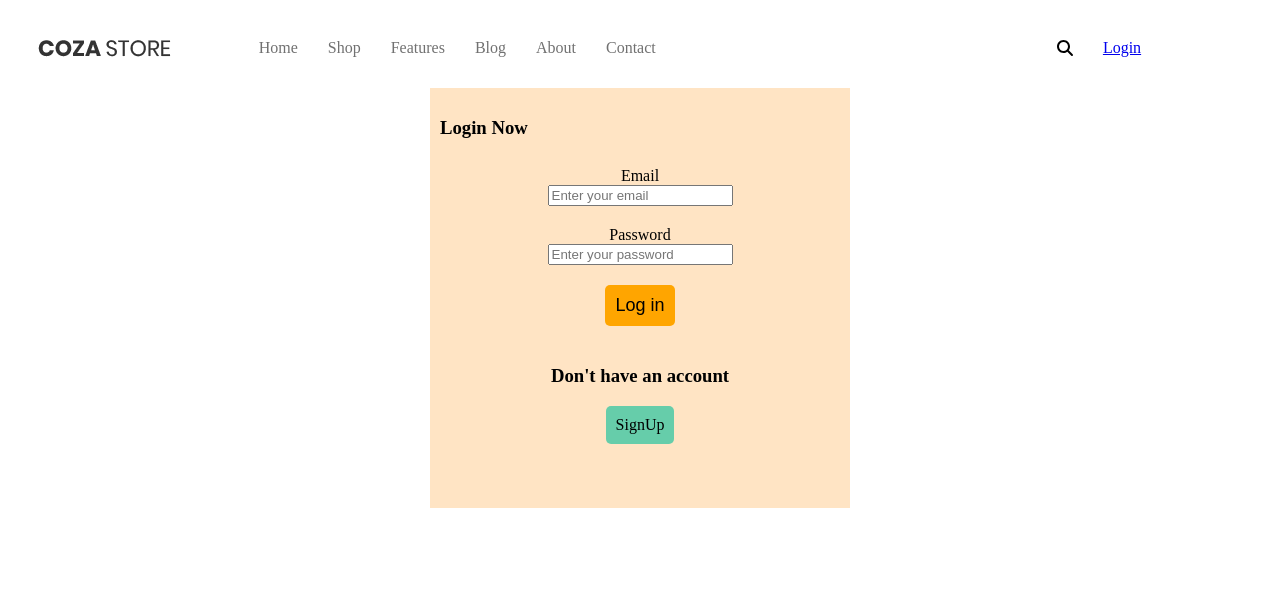
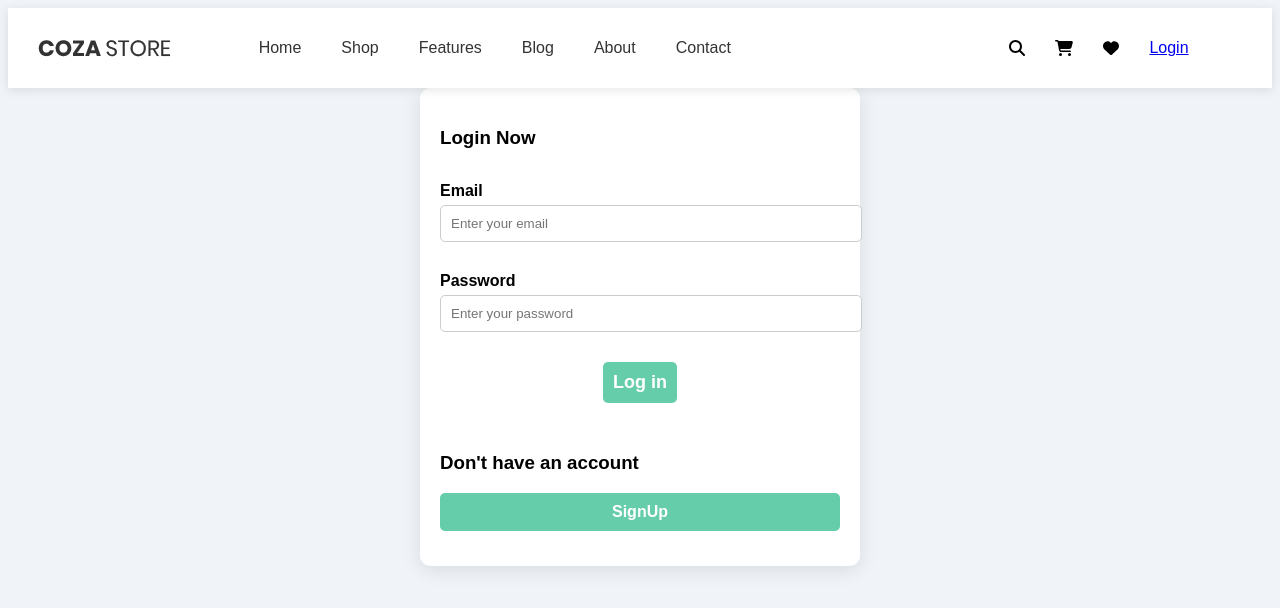
Before and after one commit to Omarjellyfish/Coza-Store-Task, a React (Vite) app in the folder CozaStore/: page /Login in a window 1280 px wide. Shown: the top 608 px of the page. Built offline with nearby package versions, Linux system fonts and the light colour scheme.

Commit message:
minor edits, and css edits

```diff
--- a/CozaStore/src/components/LogInSignUp/Login.css
+++ b/CozaStore/src/components/LogInSignUp/Login.css
@@ -1,32 +1,83 @@
-.Login{
-    background-color:bisque;
+body {
+    background-color: #f0f4f8;
+    font-family: 'Arial', sans-serif;
+}
+
+.Login {
+    background-color: #ffffff;
     width: 400px;
-    height: 400px;
-    padding: 10px;
-    margin:auto
+    padding: 20px;
+    margin: auto;
+    border-radius: 10px;
+    box-shadow: 0 4px 20px rgba(0, 0, 0, 0.1);
+    transition: transform 0.3s;
 }
-.input{
+
+.Login:hover {
+    transform: scale(1.02);
+}
+
+.input {
     display: flex;
     flex-direction: column;
     justify-content: center;
     align-items: center;
+}
 
-}
-.input-section{
+.input-section {
     display: flex;
     flex-direction: column;
-    margin: 10px;
-    justify-content: center;
-    align-items: center;
+    margin: 15px 0;
+    width: 100%;
 }
-.goto-signup-btn{
+
+label {
+    margin-bottom: 5px;
+    font-weight: bold;
+}
+
+input[type="text"],
+input[type="password"] {
+    padding: 10px;
+    border: 1px solid #ccc;
+    border-radius: 5px;
+    width: 100%;
+    transition: border-color 0.3s;
+}
+
+input:focus {
+    border-color: mediumaquamarine;
+    outline: none;
+}
+
+button.submit-btn {
+    padding: 10px;
+    background-color: mediumaquamarine;
+    border: none;
+    border-radius: 5px;
+    color: white;
+    font-weight: bold;
+    cursor: pointer;
+    transition: background-color 0.3s, transform 0.3s;
+}
+
+button.submit-btn:hover {
+    background-color: rgb(205, 202, 102);
+    transform: scale(1.05);
+}
+
+.goto-signup-btn {
     cursor: pointer;
     padding: 10px;
     background-color: mediumaquamarine;
     border-radius: 5px;
+    color: white;
+    font-weight: bold;
+    text-align: center;
+    transition: background-color 0.3s;
 }
-.goto-signup-btn:hover{
+
+.goto-signup-btn:hover {
     background-color: rgb(205, 202, 102);
     transition: 0.5s;
-
 }
--- a/CozaStore/src/components/LogInSignUp/SignUp.css
+++ b/CozaStore/src/components/LogInSignUp/SignUp.css
@@ -1,49 +1,85 @@
-.SignUp{
-    background-color:bisque;
+body {
+    background-color: #f0f4f8;
+    font-family: 'Arial', sans-serif;
+}
+
+.SignUp {
+    background-color: #ffffff;
     width: 400px;
-    height: 400px;
-    padding: 10px;
-    margin:auto
+    padding: 20px;
+    margin: auto;
+    border-radius: 10px;
+    box-shadow: 0 4px 20px rgba(0, 0, 0, 0.1);
+    transition: transform 0.3s;
 }
-.input{
+
+.SignUp:hover {
+    transform: scale(1.02);
+}
+
+.input {
     display: flex;
     flex-direction: column;
     justify-content: center;
     align-items: center;
 }
-.input-section{
+
+.input-section {
     display: flex;
     flex-direction: column;
-    margin: 10px;
-    justify-content: center;
-    align-items: center;
+    margin: 15px 0;
+    width: 100%;
 }
-.signup-btn{
+
+label {
+    margin-bottom: 5px;
+    font-weight: bold;
+}
+
+input{
+    padding: 10px;
+    border: 1px solid #ccc;
+    border-radius: 5px;
+    width: 100%;
+    transition: border-color 0.3s;
+}
+
+input:focus {
+    border-color: mediumaquamarine;
+    outline: none;
+}
+
+.signup-btn {
     cursor: pointer;
     padding: 10px;
     background-color: mediumaquamarine;
     border-radius: 5px;
+    color: white;
+    font-weight: bold;
+    text-align: center;
+    transition: background-color 0.3s;
 }
-.signup-btn:hover{
+
+.signup-btn:hover {
     background-color: rgb(205, 202, 102);
-    transition: 0.5s;
+}
 
-}
-.submit-btn{
+.submit-btn {
     padding: 10px;
     background-color: orange;
+    color: white;
     font-size: large;
     margin: auto;
     border: none;
-    border-radius:5px;
+    border-radius: 5px;
+    transition: background-color 0.3s;
 }
-.submit-btn:hover{
+
+.submit-btn:hover {
     background-color: lemonchiffon;
-    transition: 0.5s;
 }
-.error{
-    display: flex;
-    flex-wrap: 1;
 
+.error {
     color: red;
+    margin-top: 10px;
 }
--- a/CozaStore/src/components/Nav/Nav.css
+++ b/CozaStore/src/components/Nav/Nav.css
@@ -1,51 +1,64 @@
-nav{
+nav {
     display: grid;
-    grid-template-columns: repeat(12,1fr);
+    grid-template-columns: repeat(12, 1fr);
     position: relative;
-    background-color: white;
+    background-color: #ffffff;
     width: 100%;
     height: 80px;
-    z-index: 10000000000;
+    z-index: 1000;
+    box-shadow: 0 2px 10px rgba(0, 0, 0, 0.1);
 }
-.logo{
+
+.logo {
     display: flex;
-    grid-column: 1/3;
+    grid-column: 1 / 3;
     align-items: center;
-    padding-left:30px ;
+    padding-left: 30px;
 }
-.util{
-    grid-column: 3/10;
+
+.util {
+    grid-column: 3 / 10;
     display: flex;
     justify-content: flex-start;
-    gap: 30px;
-    padding-right:10px ;
+    gap: 40px;
     align-items: center;
 }
-.util a{
+
+.util a {
     text-decoration: none;
-    color:#717171;
+    color: #333;
+    font-weight: 500;
+    transition: color 0.3s;
 }
-.util a:hover{
-    color:rgb(118, 158, 234);
-    transition: 0.4s;
+
+.util a:hover {
+    color: rgb(118, 158, 234);
+    border-bottom: 2px solid rgb(118, 158, 234);
+    padding-bottom: 2px;
 }
-.search-prof-cart{
+
+.search-prof-cart {
     padding-left: 10px;
-    grid-column: 10/14;
+    grid-column: 10 / 14;
     display: flex;
     gap: 30px;
     align-items: center;
     justify-content: center;
     margin-right: 40px;
 }
-.search-icon:hover{
-    color:rgb(118, 158, 234);
-    transition: 0.4s;
+
+.search-icon {
+    transition: color 0.3s;
 }
-.hidden{
+
+.search-icon:hover {
+    color: rgb(118, 158, 234);
+}
+
+.hidden {
     display: none;
 }
 
-.util{
+.util {
     list-style: none;
 }
--- a/CozaStore/src/components/Nav/Nav.jsx
+++ b/CozaStore/src/components/Nav/Nav.jsx
@@ -5,11 +5,15 @@ import { faMagnifyingGlass,faCartShopping,faHeart  } from '@fortawesome/free-sol
 import { useEffect,useState } from 'react';
 export default function Nav(){
     const [isLoggedIn, setIsLoggedIn] = useState(false);
+    const loginStatus = localStorage.getItem("loginStatus");
     //current falsey logic, need to make this happen at login
     useEffect(() => {
-        const loginStatus = localStorage.getItem("loginStatus");
-        setIsLoggedIn(loginStatus === 'true');
-    }, []);
+        setIsLoggedIn(true);
+    }, [loginStatus,isLoggedIn]);
+    function handleLogout(){
+        localStorage.setItem("loginStatus", 'false');
+        setIsLoggedIn(false);
+    }
     return(
         <>
         <nav>
@@ -27,7 +31,7 @@ export default function Nav(){
             <FontAwesomeIcon icon={faMagnifyingGlass} className='search-icon' />
             {isLoggedIn && <FontAwesomeIcon icon={faCartShopping} />}
             {isLoggedIn && <FontAwesomeIcon icon={faHeart} />}
-            <Link to={'./Login'} >Login</Link>
+            <Link to={'./Login'} onClick={()=>{handleLogout}} >Login</Link>
         </div>
     </nav>
     <Outlet/>
--- a/CozaStore/src/components/Shop/Shop.jsx
+++ b/CozaStore/src/components/Shop/Shop.jsx
@@ -1,4 +1,5 @@
 export default function Shop(){
+    //no filter yet, dont didnt provide the data yet
     return(
         <></>
     )
```
